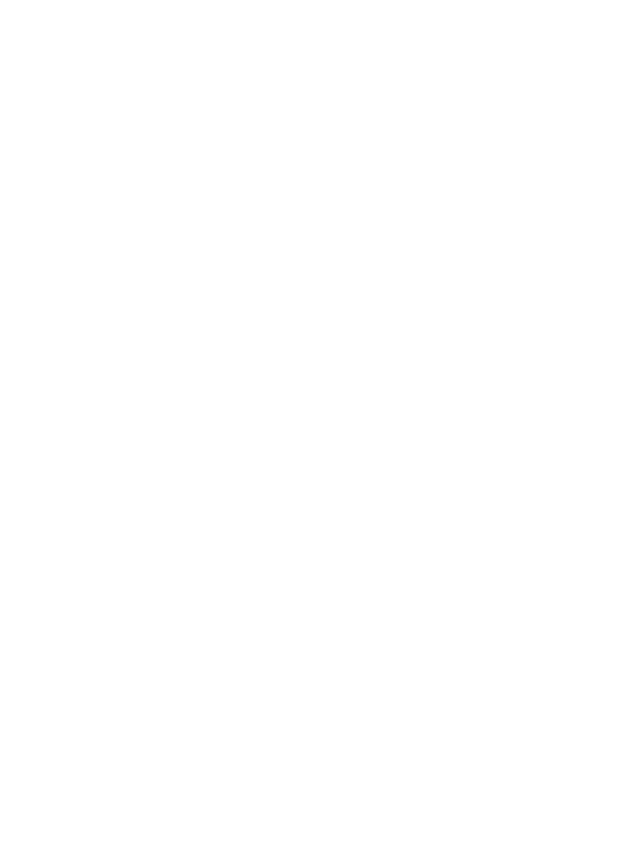
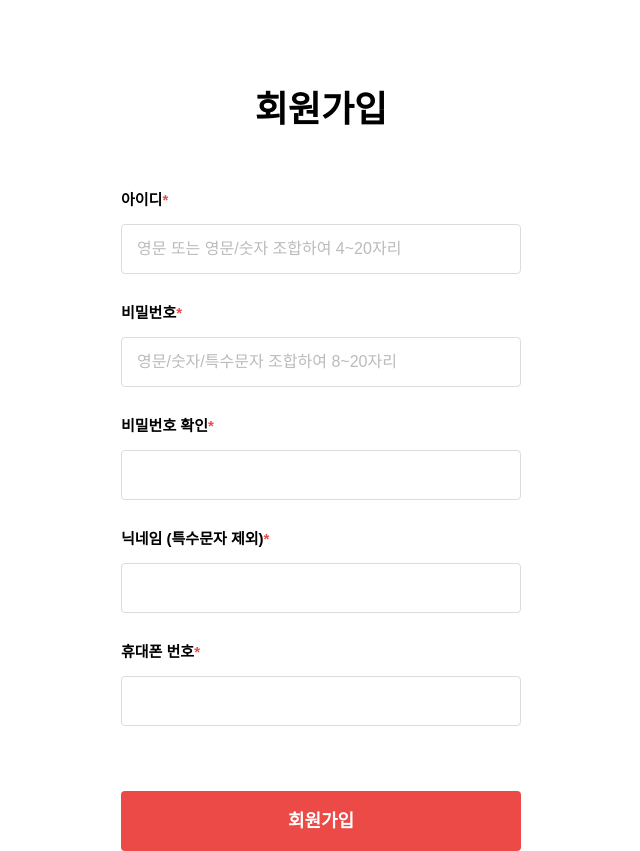
Before and after one commit to kse012050/withQuint, a React (Create React App) app: page /signUp in a window 1280 px wide. Before the commit this address had no page. Shown: the part 492-1343 px from the top of the page, without its empty margins (319-959 px from the left). Before the commit the page ends 800 px from the top, so only its background shows below. Built offline with nearby package versions, Linux system fonts and the light colour scheme.

Commit message:
회원가입 화면 임시 완료

```diff
--- a/public/css/global.css
+++ b/public/css/global.css
@@ -1,3 +1,6 @@
+/* 인풋 */
+input{border: none; border-radius: 4px;}
+
 /* 해더 */
 header{position: fixed; inset: 0 0 auto 0; color: white; margin-inline: 40px;
     & > div{max-width: 1920px; margin-inline: auto; text-align: center; position: relative;
@@ -16,3 +19,10 @@
         button{display: none;}
     }
 }
+
+
+[class$="Page"]:not(.mainPage){
+    h2{padding: 240px max(calc((100% - 1240px)/ 2), 20px) 180px; font-size: 50px; line-height: 70px; font-weight: 700; color: white; background-position: center; background-size: cover;}
+    & > *:last-child{margin-top: 90px;}
+}
+[class^="sign"] h2{background-image: url(../images/topBG-sign.png);}
--- a/public/css/page.css
+++ b/public/css/page.css
@@ -4,3 +4,22 @@
 .mainPage{
     div{height: 500px; background-color: lightblue;}
 }
+
+/* 로그인, 회원가입 */
+[class^="sign"] form fieldset{max-width: 400px; margin-inline: auto;
+    legend{font-size: 36px; line-height: 43px; font-weight: 700; text-align: center; margin-bottom: 60px;}
+    ul{
+        & li:not(:last-child){margin-bottom: 30px;}
+        li{
+            label{display: block; font-size: 15px; line-height: 18px; font-weight: 700; margin-bottom: 15px;
+                &:has( + div :required)::after{content: '*'; color: var(--color-point);}
+            }
+            input{width: 100%; height: 50px; border: 1px solid rgba(220, 220, 220, 1); padding-inline: 15px; border-radius: 4px; box-sizing: border-box;
+                &::placeholder{color: #bbb;}
+            }
+        }
+    }
+    input[type="submit"]{width: 100%; height: 60px; font-size: 18px; font-weight: 700; background-color: var(--color-point); color: white; margin-top: 65px;}
+}
+/* 로그인 */
+/* 회원가입 */
--- a/public/css/root.css
+++ b/public/css/root.css
@@ -0,0 +1,3 @@
+:root{
+    --color-point: #EC4A47;
+}
--- a/src/components/Header.jsx
+++ b/src/components/Header.jsx
@@ -17,7 +17,7 @@
                     </ul>
                     <div>
                         <NavLink>로그인</NavLink>
-                        <NavLink to='/singup'>회원가입</NavLink>
+                        <NavLink to='/signUp'>회원가입</NavLink>
                     </div>
                 </nav>
                 <button>메뉴 열기</button>
--- a/src/pages/SignUp.jsx
+++ b/src/pages/SignUp.jsx
@@ -5,44 +5,44 @@
         <>
             <h2>회원가입</h2>
             <form>
-                <strong>회원가입</strong>
                 <fieldset>
                     <legend>회원가입</legend>
                     <ul>
                         <li>
                             <label htmlFor="">아이디</label>
                             <div>
-                                <input type="text" />
+                                <input type="text" placeholder='영문 또는 영문/숫자 조합하여 4~20자리' required/>
                             </div>
                         </li>
                         <li>
                             <label htmlFor="">비밀번호</label>
                             <div>
-                                <input type="text" />
+                                <input type="text" placeholder='영문/숫자/특수문자 조합하여 8~20자리' required/>
                             </div>
                         </li>
                         <li>
                             <label htmlFor="">비밀번호 확인</label>
                             <div>
-                                <input type="text" />
+                                <input type="text" required/>
                             </div>
                         </li>
                         <li>
                             <label htmlFor="">닉네임 (특수문자 제외)</label>
                             <div>
-                                <input type="text" />
+                                <input type="text" required/>
                             </div>
                         </li>
                         <li>
                             <label htmlFor="">휴대폰 번호</label>
                             <div>
-                                <input type="text" />
+                                <input type="text" required/>
                             </div>
                         </li>
                     </ul>
-                </fieldset>
-                <fieldset>
+                    <div>
 
+                    </div>
+                    <input type="submit" value="회원가입" />
                 </fieldset>
             </form>
         </>
--- a/src/router/Routers.jsx
+++ b/src/router/Routers.jsx
@@ -12,7 +12,7 @@
                 <Route index={true} element={<Main/>} />
             </Route>
             <Route path="/about" element={<About />} />
-            <Route path="/singup" element={<Root />}>
+            <Route path="/signUp" element={<Root />}>
                 <Route index={true} element={<SignUp />}/>
             </Route>
         </Routes>
```
Also changed, not shown: public/images/topBG-sign.png (added).
